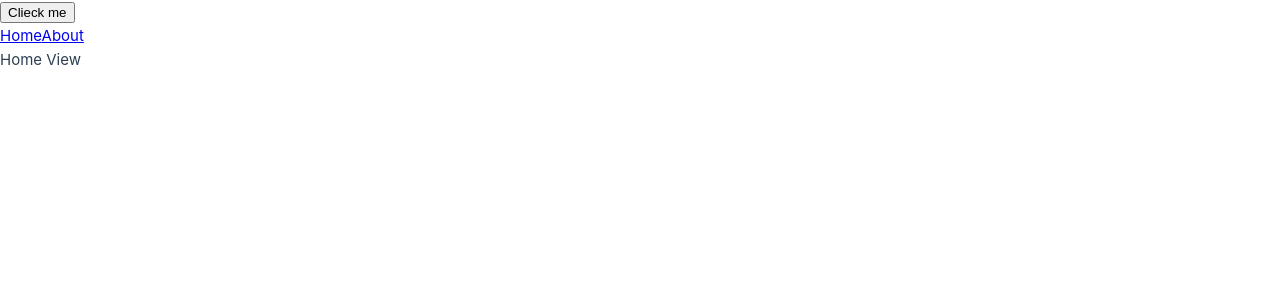
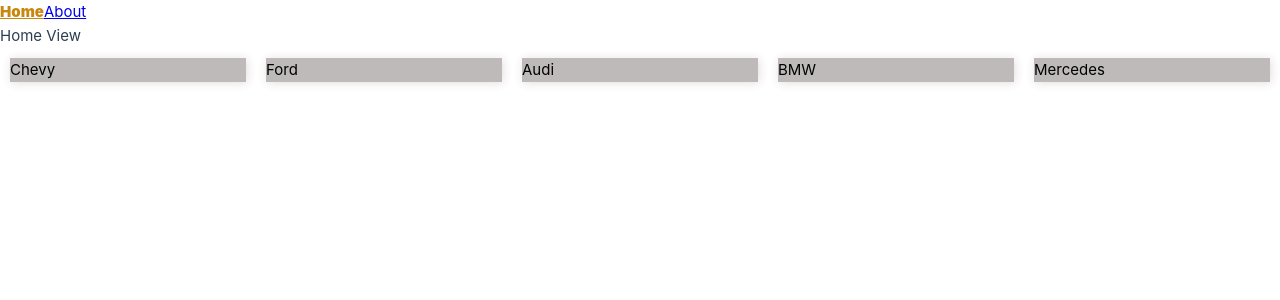
Before and after one commit to gyuseok-dev/my_portfolio, a Vue app: page / in a window 1280 px wide. Shown: the top 300 px of the page. Built offline with nearby package versions, Linux system fonts and the light colour scheme.

Commit message:
feat: 상세 페이지

```diff
--- a/src/App.vue
+++ b/src/App.vue
@@ -1,14 +1,9 @@
 <script setup lang="ts">
-import { ref } from 'vue'
 import { RouterView } from 'vue-router'
 import Nav from "./components/study/Nav.vue"
-
-const randomState = ref("")
 </script>
 
 <template>
-  {{ randomState }}
-  <button @click="randomState = 'hello there'">Clieck me</button>
   <Nav />
   <RouterView />
 </template>
--- a/src/components/study/Nav.vue
+++ b/src/components/study/Nav.vue
@@ -4,7 +4,14 @@
 
 <template>
     <div>
-        <RouterLink to="/">Home</RouterLink>
-        <RouterLink to="/study/router/about">About</RouterLink>
+        <RouterLink active-class='active' to="/">Home</RouterLink>
+        <RouterLink active-class='active' to="/study/router/about">About</RouterLink>
     </div>
 </template>
+
+<style scoped>
+    .active { /* active class for router-link */
+        font-weight: 900;
+        color: rgb(200, 135, 14);
+    }
+</style>
--- /dev/null
+++ b/src/data/cars.json
@@ -0,0 +1,32 @@
+[
+    {
+        "id": 1,
+        "name": "Chevy",
+        "price": 15000,
+        "year": 2015
+    },
+    {
+        "id": 2,
+        "name": "Ford",
+        "price": 20000,
+        "year": 2017
+    },
+    {
+        "id": 3,
+        "name": "Audi",
+        "price": 30000,
+        "year": 2018
+    },
+    {
+        "id": 4,
+        "name": "BMW",
+        "price": 40000,
+        "year": 2019
+    },
+    {
+        "id": 5,
+        "name": "Mercedes",
+        "price": 50000,
+        "year": 2020
+    }
+]
--- a/src/router/index.ts
+++ b/src/router/index.ts
@@ -5,6 +5,7 @@
 import QuizView from '../views/study/QuizView.vue'
 import * as HomeViewStudy from '../views/study/router/HomeView.vue'
 import AboutView from '@/views/study/router/AboutView.vue'
+import CarView from '@/views/study/router/CarView.vue'
 
 
 const router = createRouter({
@@ -19,6 +20,11 @@
       path: '/study/router/about',
       name: 'about',
       component: AboutView
+    },
+    {
+      path: '/study/router/cars/:id',
+      name: 'cars',
+      component: CarView
     },
     {
       path: '/hole',
--- /dev/null
+++ b/src/views/study/router/CarView.vue
@@ -0,0 +1,17 @@
+
+<script setup lang="ts">
+import { useRoute } from 'vue-router';
+import cars from '@/data/cars.json';
+    const route = useRoute();
+    const car = cars.find(car => car.id === Number(route.params.id));
+
+
+</script>
+<template>
+    <div>
+        <h1> Car View </h1>
+        <p>{{ car?.name }}</p>
+        <p>{{ car?.year }}</p>
+        <p>{{ car?.price }}</p>
+    </div>
+</template>
--- a/src/views/study/router/HomeView.vue
+++ b/src/views/study/router/HomeView.vue
@@ -1,5 +1,29 @@
+<script setup lang="ts">
+    import cars from '@/data/cars.json';
+    import { RouterLink } from 'vue-router';
+</script>
+
 <template>
     <div>
         Home View
+        <div class="cars">
+            <RouterLink :to="`study/router/cars/${car.id}`" v-for="car in cars" :key="car.id" href="">
+                {{ car.name  }}
+            </RouterLink>
+        </div>
     </div>
 </template>
+
+<style scoped>
+    .cars {
+        display: flex;
+    }
+    .cars a {
+        text-decoration: none;
+        color: black;
+        width: 100%;
+        box-shadow: 1px 1px 10px rgba(227, 219, 219, 0.981);
+        margin: 10px;
+        background-color: rgb(190, 186, 186);
+    }
+</style>
```
